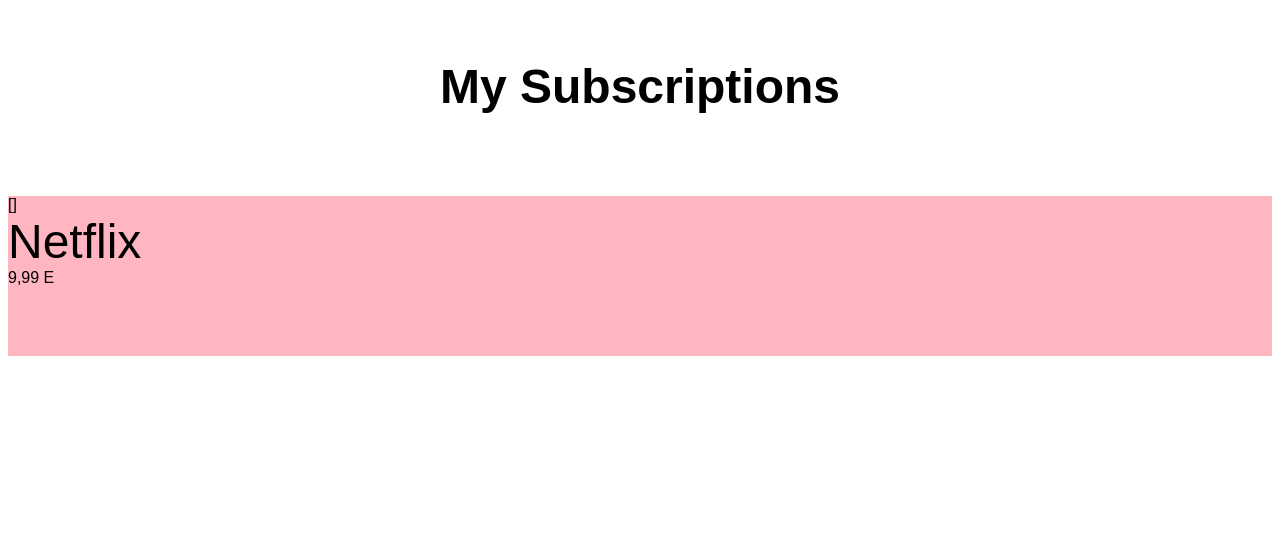
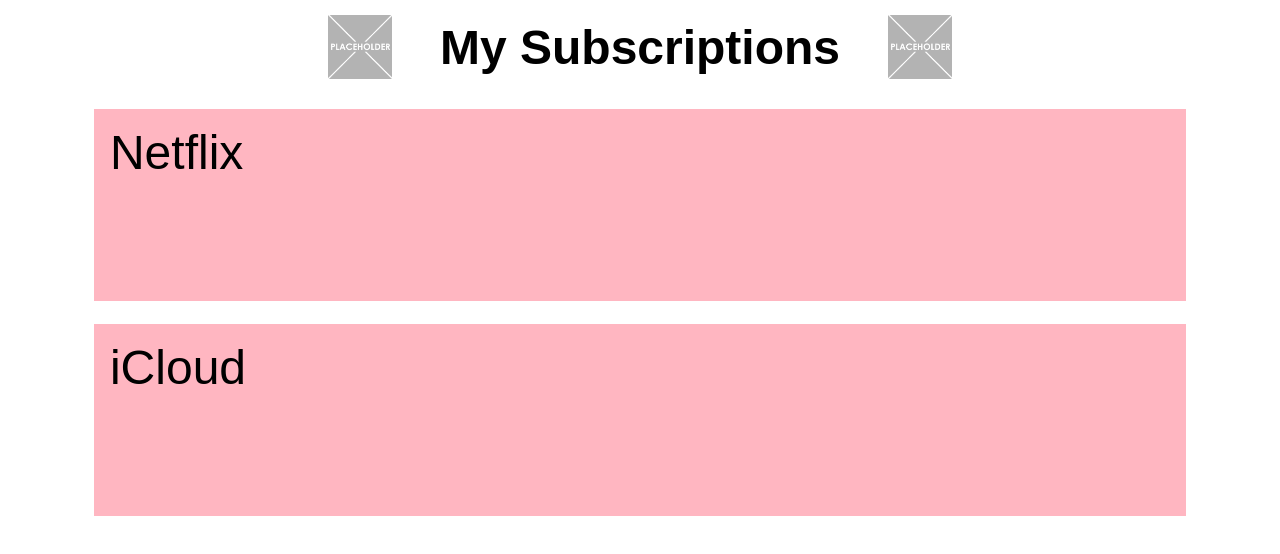
Before and after one commit to asciidiego/time, a website: page index.html in a window 1280 px wide. Drawn offline with nearby package versions, Linux system fonts and the light colour scheme.

Commit message:
feature: create dynamic list with basic style

```diff
--- a/index.html
+++ b/index.html
@@ -12,14 +12,36 @@
 </head>
 
 <body>
-    <div class="action-bar">
-        <h1 class="header">My Subscriptions</h1>
+    <div id="app">
+        <center>
+            <div class="action-bar">
+                <img class="action-bar-button" src="./images/placeholder.png" alt="Button">
+                <h1 class="header">{{header}}</h1>
+                <img class="action-bar-button" src="./images/placeholder.png" alt="Button">
+            </div>
+        </center>
+        <ul class="subscription-list">
+            <li v-for="subscription in subscriptions" class="subscription-item">
+                <div class="subscription-label">{{subscription.label}}</div>
+            </li>
+        </ul>
     </div>
-    <div class="subscription-item">
-        <div class="subscription-logo">[]</div>
-        <div class="subscription-label">Netflix</div>
-        <div class="subscription-price">9,99 E</div>
-    </div>
+    <script>
+        const app = new Vue({
+            el: '#app',
+            data: {
+                header: 'My Subscriptions',
+                subscriptions: [
+                    {
+                        label: 'Netflix',
+                    },
+                    {
+                        label: 'iCloud',
+                    }
+                ]
+            }
+        })
+    </script>
 </body>
 
 </html>
--- a/styles/index.css
+++ b/styles/index.css
@@ -2,13 +2,32 @@
     font-family: Arial, Helvetica, sans-serif;
 }
 
+.action-bar {
+    align-items: center;
+    display: inline-flex;
+    max-height: 10%;
+}
+
+.action-bar-button {
+    height: 64px;
+    width: 64px;
+}
+
 .header {
     font-size: 3em;
-    padding: 4%;
+    margin: 1em;
     text-align: center;
 }
 
+.subscription-list {
+    margin: 0;
+    padding: 0 5%;
+    list-style: none;
+}
+
 .subscription-item {
+    margin: 2%;
+    padding: 1em;
     height: 10em;
     background-color: lightpink;
 }
```
